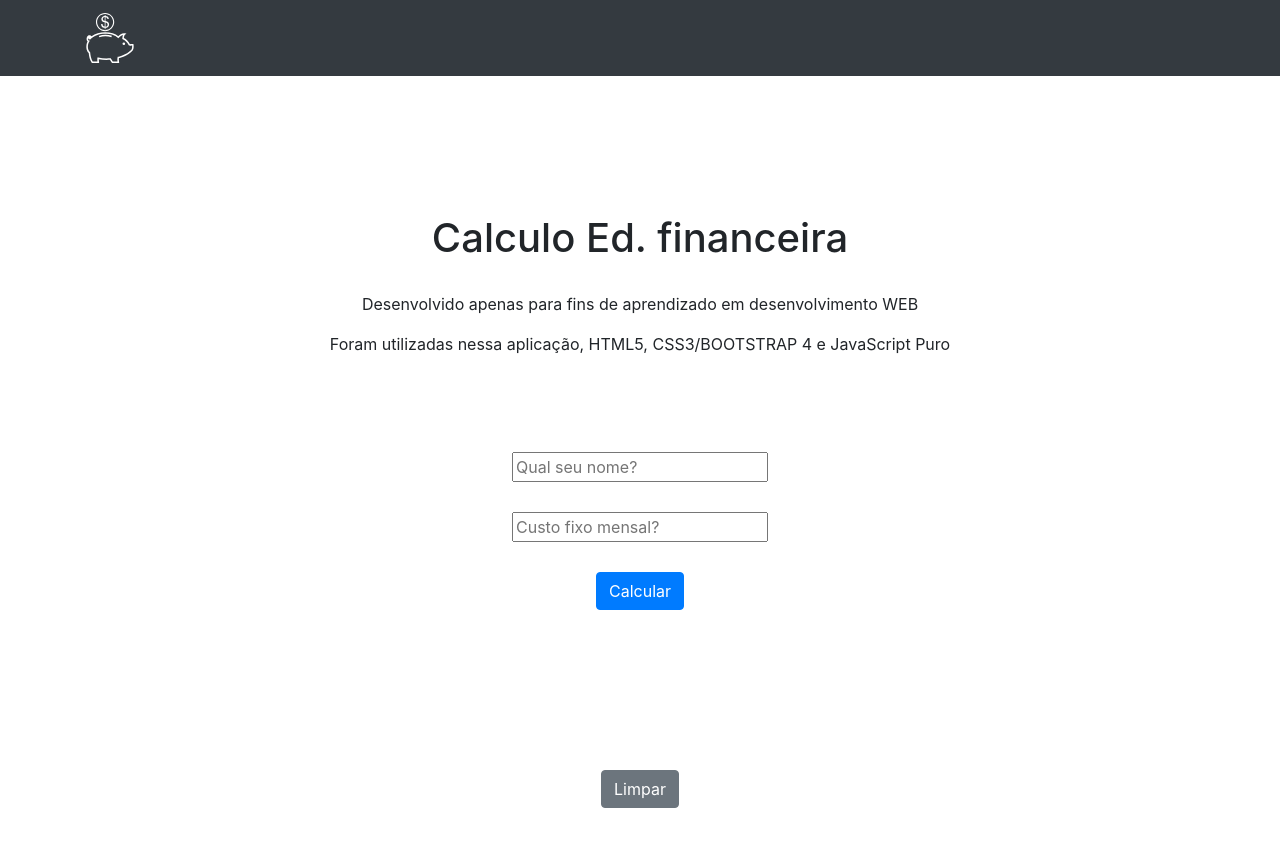
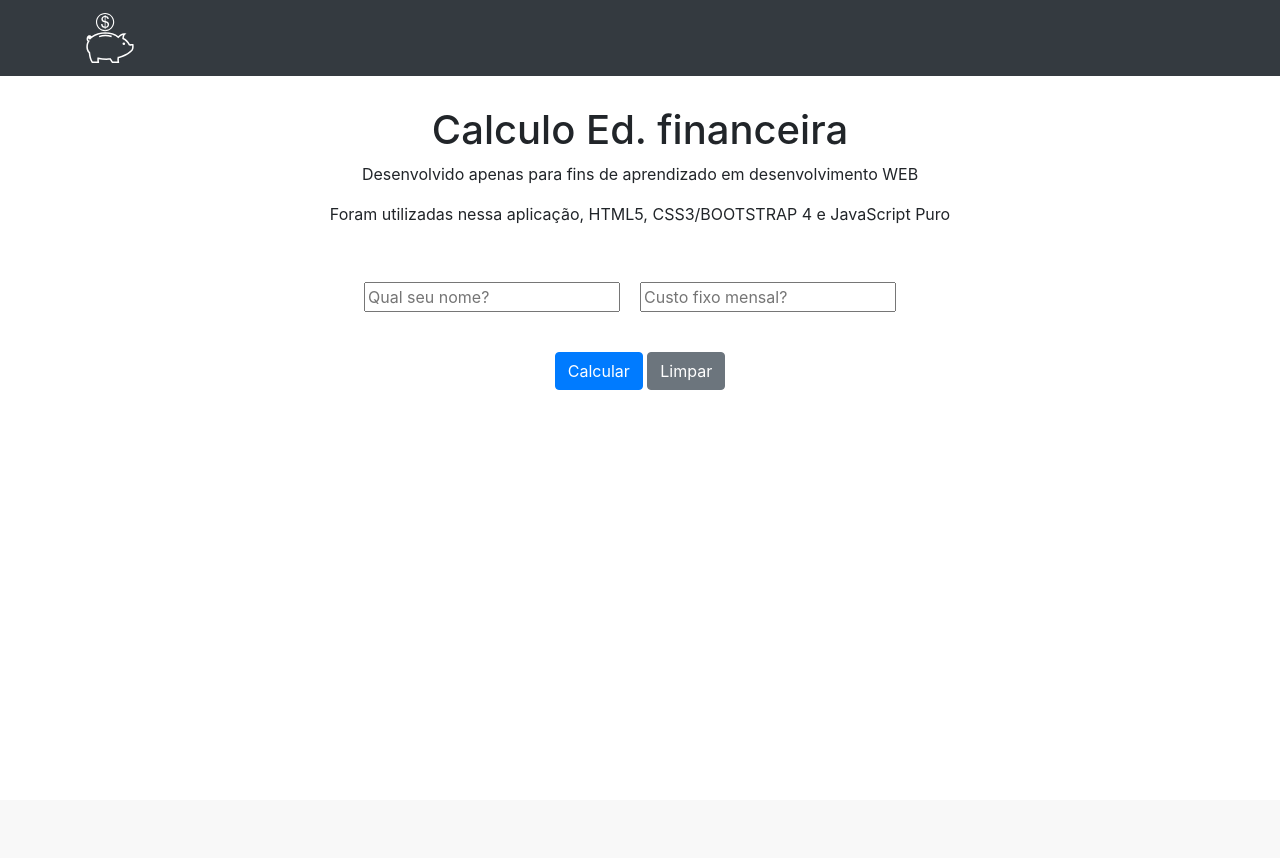
Before and after one commit to Godoy94/financialEducation, a PHP site: page / in a window 1280 px wide. After the commit the page ends 800 px from the top, so only its background shows below. Run offline with PHP 8.4, Linux system fonts and the light colour scheme; some libraries are stand-ins or nearby versions.

Commit message:
refatorando

```diff
--- a/index.html
+++ b/index.html
@@ -11,9 +11,6 @@
 </head>
 
 <body>
-
-    <div class="principal">
-
     <nav class="navbar navbar-dark bg-dark">
             <div class="container">
                 <a class="navbar-brand" href="#">
@@ -22,27 +19,29 @@
             </div>
     </nav>
 
-        <div class="conteudo container">
+    <main class="container">
         <h1>Calculo Ed. financeira</h1>
 
         <p>Desenvolvido apenas para fins de aprendizado em desenvolvimento WEB</p>
         <p>Foram utilizadas nessa aplicação, HTML5, CSS3/BOOTSTRAP 4 e JavaScript Puro</p>
 
-            <div class="calculadora">
+        <div class="inputs">
             <input required type="text" id="nome" placeholder="Qual seu nome?">
             <input type="number" id="custoFixo" placeholder="Custo fixo mensal?">
 
-                <button class="btn btn-primary" onclick="calcular()">Calcular</button>
+        </div>
+
+        <div class="buttons">
+            <button class="btn btn-primary" onclick="calculate()">Calcular</button>
+            <button class="btn btn-secondary" onclick="limpar()">Limpar</button>
+        </div>
 
         <div class="infos">
             <h5 id="infosNome"></h5>
             <h5 id="infosCustoMensal"></h5>
         </div>
 
-                <button class="btn btn-secondary" onclick="limpar()">Limpar</button>
-            </div>
-        </div>
-    </div>
+    </main>
 
     <script src="./js/main.js"></script>
     <script src="https://code.jquery.com/jquery-3.2.1.slim.min.js"
--- a/index.php
+++ /dev/null
@@ -1,5 +0,0 @@
-<?php
-
-    include("index.html")
-
-?>
--- a/js/main.js
+++ b/js/main.js
@@ -1,34 +1,36 @@
-function calcular() {
-
-    var nome = document.getElementById('nome').value
-    var custoFixo = parseFloat(document.getElementById('custoFixo').value)
-    var salarioReal = custoFixo * 3
+function calculate() {
+    var nome = document.getElementById('nome').value;
+    var custoFixo = parseFloat(document.getElementById('custoFixo').value);
+    var salarioReal = custoFixo * 3;
 
     if(nome == ''){
-        nome = 'Visitante'
+        nome = 'Visitante';
     }
 
     if(Number.isNaN(custoFixo)){
-        custoFixo = 0
+        custoFixo = 0;
     }
 
     if(Number.isNaN(salarioReal)){
-        salarioReal = 0
+        salarioReal = 0;
     }
-
-    console.log(nome, custoFixo, salarioReal)
 
     salarioReal = salarioReal.toLocaleString('pt-BR', {
         style: 'currency',
         currency: 'BRL'
-    })
-
+    });
 
     document.getElementById('infosNome').innerHTML = `Olá, ${nome}, </br>`
     document.getElementById('infosCustoMensal').innerHTML = `seu salário mensal deveria ser ${salarioReal}`
 
+    resetInput();
 }
 
-function limpar() {
-    document.location.reload(true)
+function resetInput(){
+    document.getElementById('nome').value = '';
+    document.getElementById('custoFixo').value = '';
 }
+
+function limpar()   {
+    window.location.reload();
+}
--- a/style/style.css
+++ b/style/style.css
@@ -2,56 +2,24 @@ img {
     width: 50px;
 }
 
-.bg-dark {
-    margin-bottom: 100px;
-}
+main {
+    display: flex;
+    flex-direction: column ;
+    align-items: center;
+    text-align: center;
 
-.conteudo {
-    display: flex;
-    align-items: center;
-    justify-content: center;
-    flex-direction: column;
-    height: 80vh;
-    margin-top: 50px;
-}
-
-.conteudo h1 {
-    text-align: center;
-    margin-top: 130px;
-    margin-bottom: 30px;
-}
-
-.conteudo p {
-    font-size: 12pt;
-    align-items: center;
-    justify-content: center;
-}
-
-.calculadora {
-    margin-top: 50px;
-    display: flex;
-    flex-direction: column;
-    align-items: center;
-    justify-content: center;
-    margin-bottom: 50px;
-}
-
-
-
-.calculadora input {
     margin-top: 30px;
 }
 
-.calculadora button {
-    margin-top: 30px;
-    margin-bottom: 50px;
+.inputs {
+    display: flex;
+    padding: 40px;
+}
+
+.inputs input {
+    margin-right: 20px;
 }
 
 .infos {
-    height: 80px;
-    display: flex;
-    flex-direction: column;
-    align-items: center;
-    justify-content: center;
-
+    margin-top: 50px;
 }
```
Lines whose indentation alone changed are shown as unchanged.
